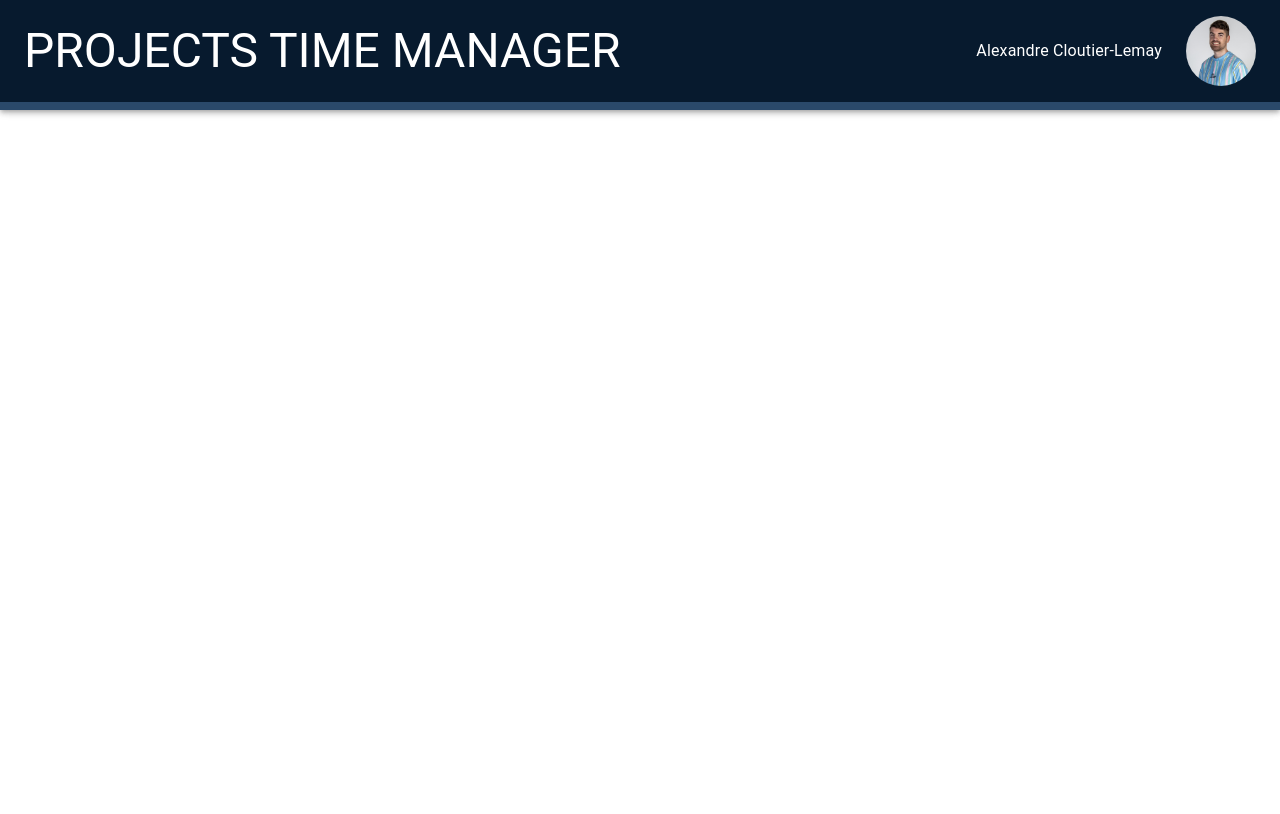
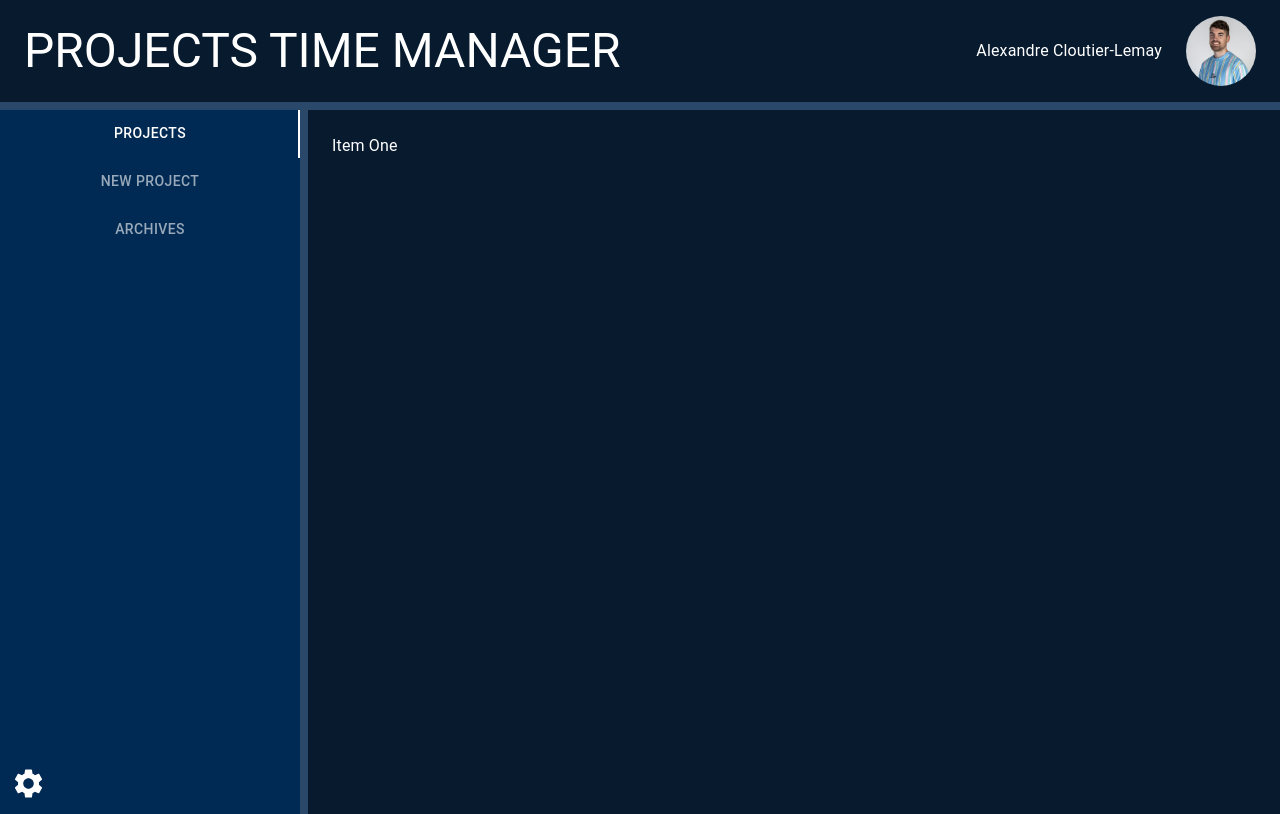
Before and after one commit to AlexCL001/Project_Time_Manager_React, a React (Create React App) app: page / in a window 1280 px wide. Built offline with nearby package versions, Linux system fonts and the light colour scheme.

Commit message:
Simple SideNav component to begin with

```diff
--- a/src/App.tsx
+++ b/src/App.tsx
@@ -1,12 +1,17 @@
 import { theme } from './theme'
-import { Box, ThemeProvider } from '@mui/material';
+import { Box, ThemeProvider, Avatar } from '@mui/material';
 import { Header } from './components/Header';
+import { SideNav } from './components/SideNav';
 
 function App() {
   return (
     <ThemeProvider theme={theme}>
-      <Box>
+      <Box sx={{
+        display: 'flex',
+        flexDirection: 'column',
+      }}>
         <Header />
+        <SideNav></SideNav>
       </Box>
     </ThemeProvider>
   );
--- a/src/components/Header.tsx
+++ b/src/components/Header.tsx
@@ -3,7 +3,7 @@ import { Account } from './Account'
 
 export const Header = () => {
     return (
-        <AppBar >
+        <AppBar position='relative'>
             <Toolbar sx={{
                 backgroundColor: 'primary.dark',
                 display: 'flex',
--- /dev/null
+++ b/src/components/SideNav.tsx
@@ -0,0 +1,74 @@
+import * as React from 'react';
+import { Box, Typography, Tab, Tabs, Button, IconButton } from '@mui/material';
+import SettingsIcon from '@mui/icons-material/Settings';
+
+interface TabPanelProps {
+    children?: React.ReactNode;
+    index: number;
+    value: number;
+}
+
+function TabPanel(props: TabPanelProps) {
+    const { children, value, index, ...other } = props;
+
+    return (
+        <div
+            role="tabpanel"
+            hidden={value !== index}
+            id={`vertical-tabpanel-${index}`}
+            aria-labelledby={`vertical-tab-${index}`}
+            {...other}
+        >
+            {value === index && (
+                <Box sx={{ p: 3 }}>
+                    <Typography>{children}</Typography>
+                </Box>
+            )}
+        </div>
+    );
+}
+
+function a11yProps(index: number) {
+    return {
+        id: `vertical-tab-${index}`,
+        'aria-controls': `vertical-tabpanel-${index}`,
+    };
+}
+
+export const SideNav = () => {
+    const [value, setValue] = React.useState(0);
+
+    const handleChange = (event: React.SyntheticEvent, newValue: number) => {
+        setValue(newValue);
+    };
+
+    return (
+        <Box sx={{ flexGrow: 1, display: 'flex', height: '88vh', zIndex: 1, bgcolor: 'primary.dark', color: 'primary.contrastText' }}>
+            <Tabs
+                orientation="vertical"
+                variant="scrollable"
+                value={value}
+                onChange={handleChange}
+                textColor="inherit"
+                aria-label="Vertical tabs"
+                sx={{ borderRight: 1, bgcolor: 'primary.main', color: "primary.contrastText", borderColor: 'secondary.contrastText', width: 300, borderWidth: '8px' }}
+            >
+                <Tab label="Projects" {...a11yProps(0)} sx={{ color: 'primary.contrastText' }} />
+                <Tab label="New project" {...a11yProps(1)} sx={{ color: 'primary.contrastText' }} />
+                <Tab label="Archives" {...a11yProps(2)} sx={{ color: 'primary.contrastText' }} />
+                <IconButton sx={{ left: '20px', bottom: '5px', width: '1px', color: 'primary.contrastText', position: 'absolute' }}>
+                    <SettingsIcon fontSize='large' />
+                </IconButton>
+            </Tabs>
+            <TabPanel value={value} index={0}>
+                Item One
+            </TabPanel>
+            <TabPanel value={value} index={1}>
+                Item Two
+            </TabPanel>
+            <TabPanel value={value} index={2}>
+                Item Three
+            </TabPanel>
+        </Box>
+    );
+}
--- a/src/theme.ts
+++ b/src/theme.ts
@@ -15,4 +15,26 @@ export const theme = createTheme({
             contrastText: '#2A496A', //Borders Separators
         },
     },
+    components: {
+        MuiTabs: {
+            styleOverrides: {
+                indicator: {
+                    backgroundColor: '#fff',
+                }
+            }
+        },
+        MuiTab: {
+            styleOverrides: {
+                root:{
+                    color: '#fff',
+                    '.MuiTabs-vertical &': {
+                        '.&Mui-selected': {
+                            color: '#fff',
+                            backgroundColor: '#fff'
+                        }
+                    }
+                }
+            }
+        }
+    }
 });
```
